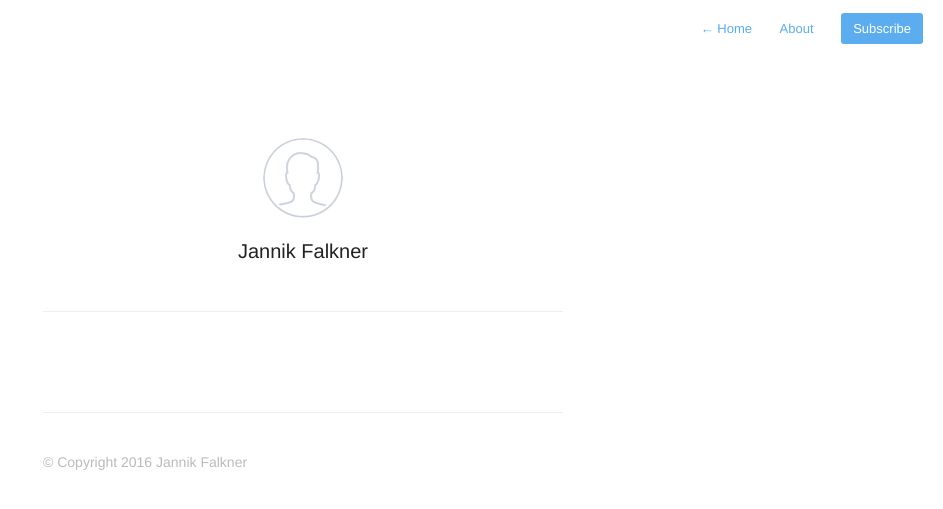
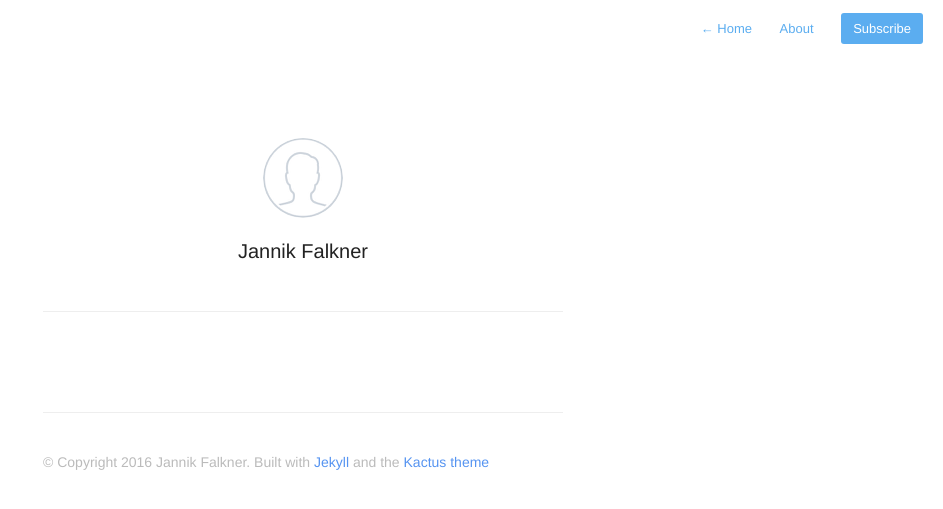
Before and after one commit to jannnik/jannnik.github.io, a Jekyll site: the page built from index.html, in a window 1280 px wide. Shown: the top 509 px of the page, without its empty margins (337-1280 px from the left). Built offline with Jekyll 4.4.1, drawn with Linux system fonts in a browser that asks for light colours; nearby versions of some CDN libraries; Markdown is read by kramdown in place of the engine named in the settings.

Commit message:
Modify footer

```diff
--- a/_includes/footer.html
+++ b/_includes/footer.html
@@ -1,3 +1,3 @@
 <footer id="footer">
-    <p class="small">© Copyright {{ site.time | date: '%Y' }} {{ site.author }}</p>
+    <p class="small">© Copyright {{ site.time | date: '%Y' }} {{ site.author }}. Built with <a href="https://jekyllrb.com">Jekyll</a> and the <a href="https://github.com/nickbalestra/kactus">Kactus theme</a></p>
 </footer>
```
